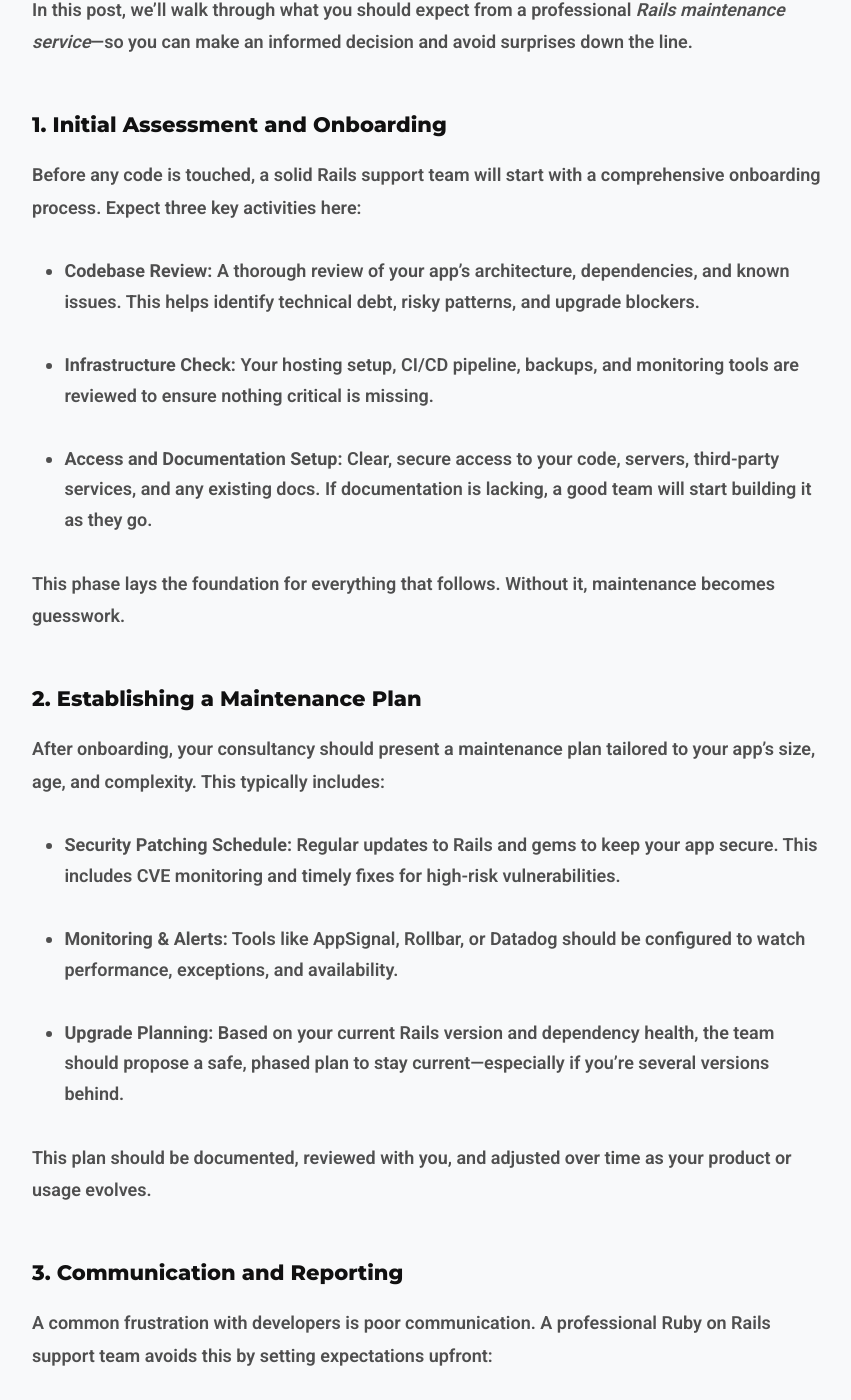
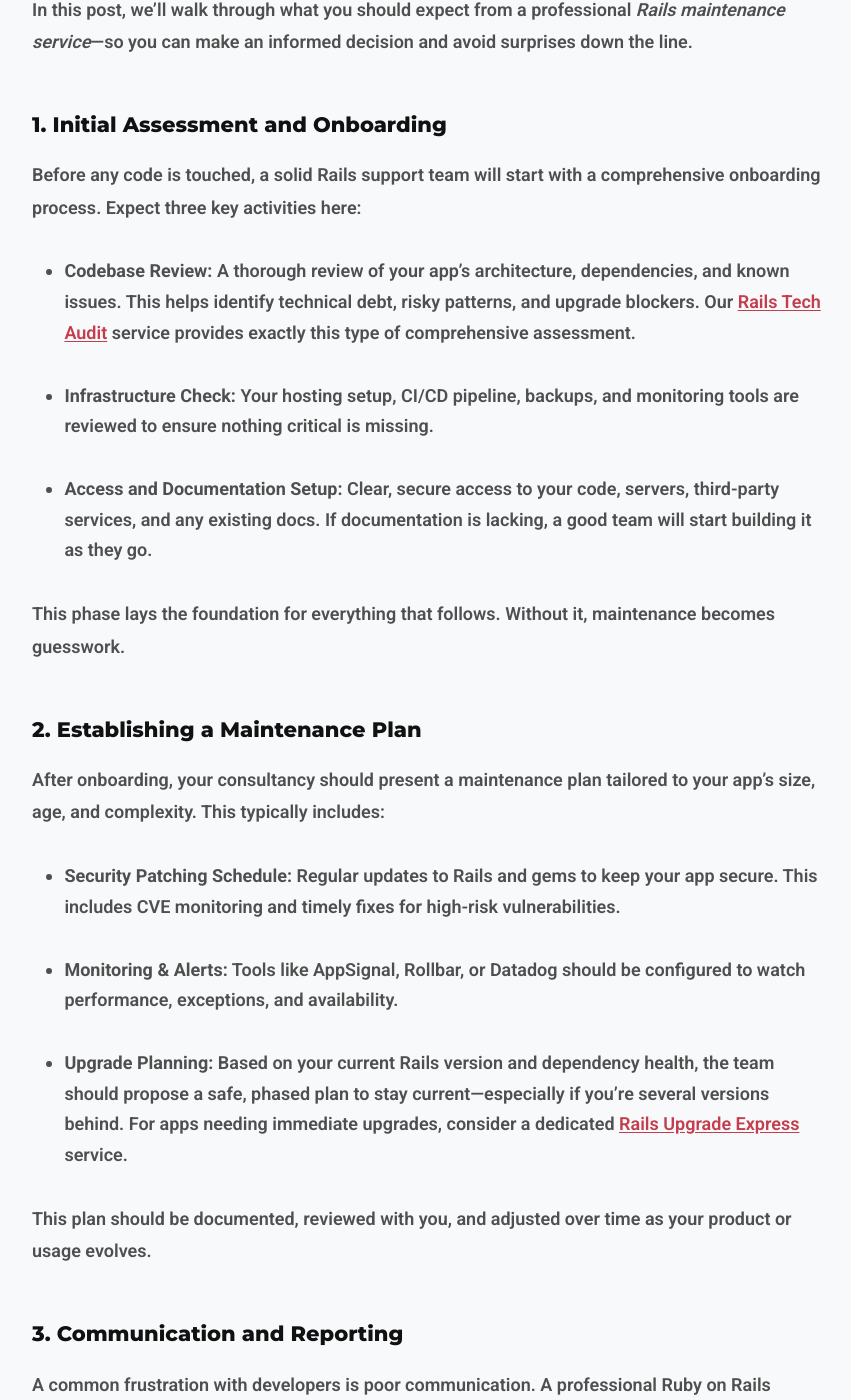
Before and after one commit to waleo/railsfever-05-2025, a Jekyll site: the page built from _posts/2025-07-29-what-to-expect-from-rails-support-consultancy.md, in a window 1280 px wide and 1400 px high, scrolled down 1261 px. Shown: the whole window, without its empty margins (208-1059 px from the left). Built offline with Jekyll 4.4.1, drawn with Linux system fonts in a browser that asks for light colours; some of the changed text lies outside the part shown.

Commit message:
Add internal links to post

```diff
--- a/_posts/2025-07-29-what-to-expect-from-rails-support-consultancy.md
+++ b/_posts/2025-07-29-what-to-expect-from-rails-support-consultancy.md
@@ -12,13 +12,13 @@
 
 If you’re running a profitable SaaS company built on Ruby on Rails, but you don’t have an in-house development team, hiring a Rails support consultancy can feel like a leap of faith. What exactly are they responsible for? How will you know if the work is being done? What happens when something breaks?
 
-In this post, we’ll walk through what you should expect from a professional _Rails maintenance service_—so you can make an informed decision and avoid surprises down the line.
+In this post, we’ll walk through what you should expect from a professional *Rails maintenance service*—so you can make an informed decision and avoid surprises down the line.
 
 ### 1. Initial Assessment and Onboarding
 
 Before any code is touched, a solid Rails support team will start with a comprehensive onboarding process. Expect three key activities here:
 
-* **Codebase Review:** A thorough review of your app’s architecture, dependencies, and known issues. This helps identify technical debt, risky patterns, and upgrade blockers.
+* **Codebase Review:** A thorough review of your app's architecture, dependencies, and known issues. This helps identify technical debt, risky patterns, and upgrade blockers. Our [Rails Tech Audit](/services/rails_tech_audit.html) service provides exactly this type of comprehensive assessment.
 
 * **Infrastructure Check:** Your hosting setup, CI/CD pipeline, backups, and monitoring tools are reviewed to ensure nothing critical is missing.
 
@@ -34,7 +34,7 @@
 
 * **Monitoring & Alerts:** Tools like AppSignal, Rollbar, or Datadog should be configured to watch performance, exceptions, and availability.
 
-* **Upgrade Planning:** Based on your current Rails version and dependency health, the team should propose a safe, phased plan to stay current—especially if you’re several versions behind.
+* **Upgrade Planning:** Based on your current Rails version and dependency health, the team should propose a safe, phased plan to stay current—especially if you're several versions behind. For apps needing immediate upgrades, consider a dedicated [Rails Upgrade Express](/services/rails_upgrade_express.html) service.
 
 This plan should be documented, reviewed with you, and adjusted over time as your product or usage evolves.
 
@@ -52,7 +52,7 @@
 
 ### 4. Handling Urgent Issues
 
-When production is down or payments are failing, you need to know someone has your back. Your consultancy should:
+When production is down or payments are failing, you need to know someone has your back. This is where a [Rails Support Desk](/services/rails_support_desk.html) becomes invaluable. Your consultancy should:
 
 * **Define Response Times:** What’s the expected turnaround for critical vs. non-critical issues? This should be part of your service agreement.
 
@@ -64,7 +64,7 @@
 
 ### 5. Ongoing Value Beyond the Basics
 
-A long-term Rails maintenance service is more than just bug fixes and patches. Over time, the right partner will help you:
+A long-term Rails maintenance service like our [Rails Care Plan](/services/rails_care_plan.html) is more than just bug fixes and patches. Over time, the right partner will help you:
 
 * **Improve Performance:** From background job tuning to database indexing, there’s always room for speed improvements.
 
```
